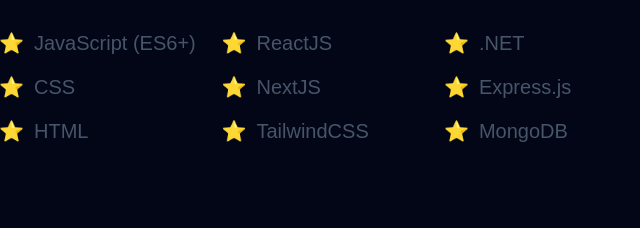
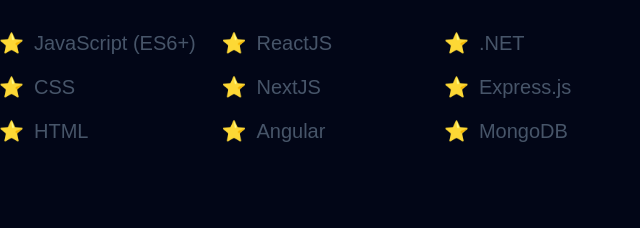
Before and after one commit to maorarye10/portfolio, a website built with Vite: page index.html in a window 1280 px wide. Shown: the part 1392-1620 px from the top of the page, 0-640 px from the left. Built offline with nearby package versions, Linux system fonts and the light colour scheme; a web font is replaced by a local one.

```diff
--- a/index.html
+++ b/index.html
@@ -134,7 +134,7 @@
             <ul class="about__ul">
               <li class="about__li">ReactJS</li>
               <li class="about__li">NextJS</li>
-              <li class="about__li">TailwindCSS</li>
+              <li class="about__li">Angular</li>
             </ul>
             <ul class="about__ul">
               <li class="about__li">.NET</li>
```
Also changed, not shown: public/profile/hero_old.jpg (deleted), public/profile/תמונת מחזור.jpg (deleted).
